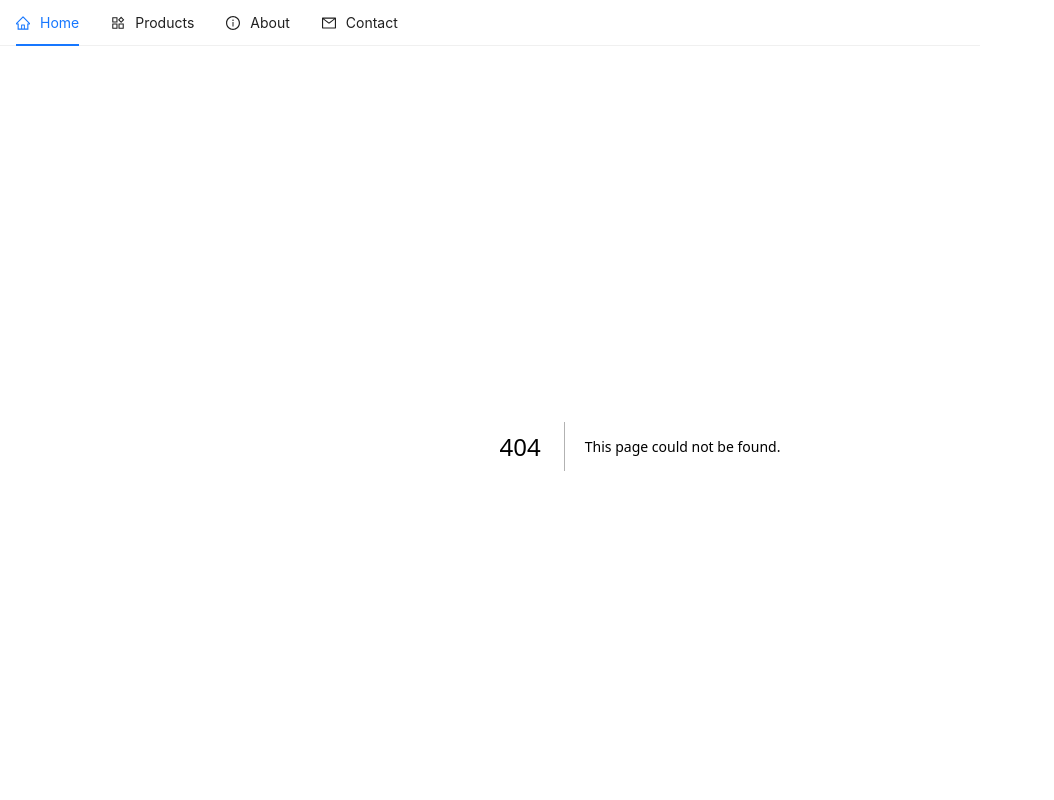
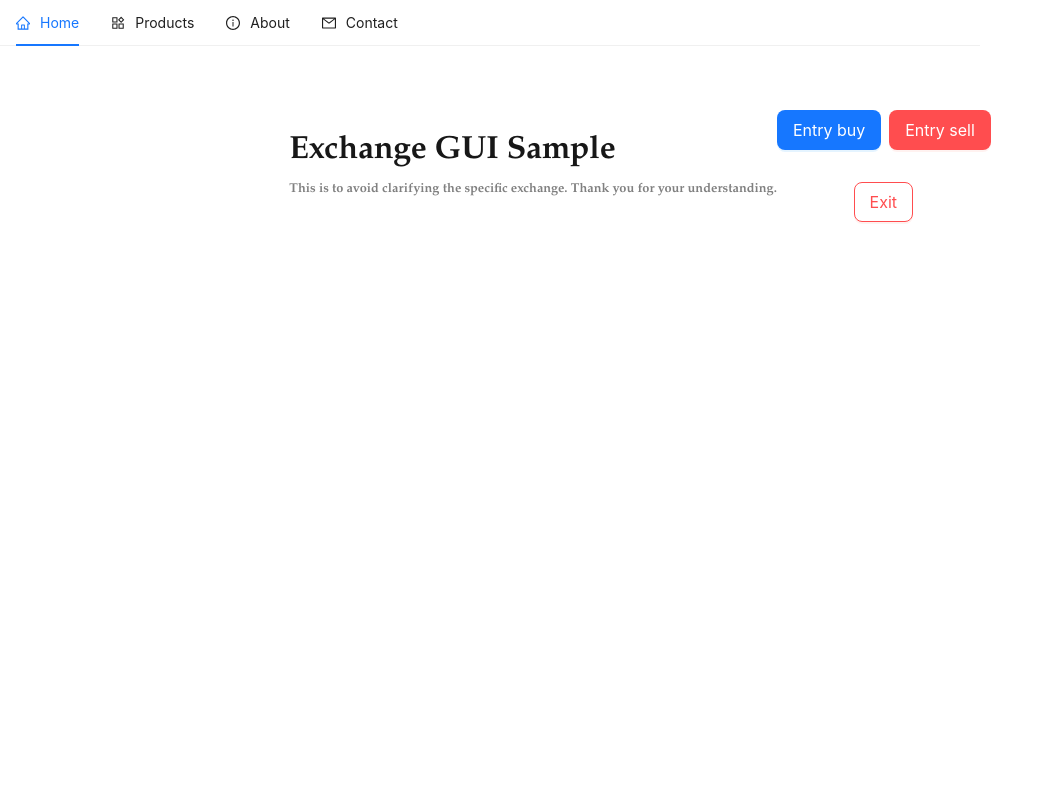
Before and after one commit to sui-ring/produsts-web-nextjs, a Next.js app: page /demo-exchange in a window 1280 px wide. Before the commit this address had no page. Shown: the top 800 px of the page, without its empty margins (0-1054 px from the left). Built offline with nearby package versions, Linux system fonts and the light colour scheme.

Commit message:
add youtube

```diff
--- /dev/null
+++ b/src/app/demo-exchange/page.tsx
@@ -0,0 +1,123 @@
+'use client';
+
+import React, { useMemo, useState } from 'react';
+
+import { Button, Col, Flex, notification, Row, Space } from "antd";
+import type { NotificationArgsProps } from 'antd';
+
+type NotificationPlacement = NotificationArgsProps['placement'];
+
+const Context = React.createContext({ name: 'Default' });
+
+const Demo = () => {
+    const [api, contextHolder] = notification.useNotification();
+
+    const [logger, setLogger] = useState<String[]>([]);
+
+
+    const openNotification = (side: String) => {
+        if (side === "entry buy") {
+            api.info({
+                message: `Notification: order to ${side}`,
+                description: side + " order has been entered",
+                placement: 'bottomRight',
+            });
+        } else if (side === "entry sell") {
+            api.success({
+                message: `Notification: order to ${side}`,
+                description: side + " order has been entered",
+                placement: 'bottomRight',
+            });
+        } else {
+            api.warning({
+                message: `Notification: order to ${side}`,
+                description: side + " order has been closed",
+                placement: 'bottomRight',
+            });
+        }
+
+        const nowDate = new Date();
+        setLogger([`${nowDate.toUTCString()}: ${side} order has been done`, ...logger]);
+    };
+
+    const contextValue = useMemo(() => ({ name: 'Ant Design' }), []);
+
+
+    return (
+        <>
+            <Context.Provider value={contextValue}>
+                {contextHolder}
+                <Flex
+                    justify="center"
+                    align="center" style={{ width: '100%', height: '30vh' }}>
+                    <h1 style={{ marginBottom: '2rem' }}>Exchange GUI Sample
+                        <small>This is to avoid clarifying the specific exchange. Thank you for your understanding.</small>
+                    </h1>
+                    <Row>
+                        <Col span={24}>
+                            <Row gutter={16}>
+                                <Col span={24}>
+                                    <Space>
+
+                                        <Button size='large' type='primary' onClick={() => openNotification("entry buy")}>
+                                            Entry buy
+                                        </Button>
+                                        <Button size='large' danger type='primary' onClick={() => openNotification("entry sell")}>
+                                            Entry sell
+                                        </Button>
+                                    </Space>
+                                </Col>
+                            </Row>
+
+                            <Row gutter={16} style={{ marginTop: '2rem' }}>
+                                <Col span={24} offset={8}>
+                                    <Button size='large' danger onClick={() => openNotification("exit")}>
+                                        Exit
+                                    </Button>
+                                </Col>
+                            </Row>
+                        </Col>
+                    </Row>
+                </Flex>
+
+                <Flex
+                    justify="center"
+                    align="center" style={{ width: '100%', height: '70vh' }}>
+                    <Row>
+                        <Col span={24}>
+                            <Row gutter={16}>
+                                <Col span={24}>
+                                    {/* views logger, if has loggers */}
+                                    {logger.length > 0 && (
+                                        <Row gutter={16} style={{ marginTop: '2rem' }}>
+                                            <Col span={24}>
+                                                <Space direction='vertical'>
+                                                    <h3>Logger
+                                                        <Button type='link' onClick={
+                                                            () => setLogger([])
+                                                        }>
+                                                            Clear
+                                                        </Button>
+                                                    </h3>
+                                                    <div style={{ maxHeight: '300px', overflowY: 'auto' }}>
+                                                        <ul>
+                                                            {logger.map((log, index) => (
+                                                                <li key={index}>{log}</li>
+                                                            ))}
+                                                        </ul>
+                                                    </div>
+                                                </Space>
+                                            </Col>
+                                        </Row>
+                                    )}
+                                </Col>
+                            </Row>
+                        </Col>
+                    </Row>
+                </Flex>
+            </Context.Provider>
+        </>
+    )
+}
+
+export default Demo;
--- a/src/app/products/signalrs/page.tsx
+++ b/src/app/products/signalrs/page.tsx
@@ -36,7 +36,7 @@ const ProductSignalrs = () => {
 
                 <Row>
                     <Col style={{ textAlign: 'center', margin: '0 auto' }}>
-                        <iframe width="100%" height="100%" src="https://www.youtube.com/embed/A1rQwFQ7yZw?si=Aa5idZQykmB1kypb" title="YouTube video player" frameBorder="0" allow="accelerometer; autoplay; clipboard-write; encrypted-media; gyroscope; picture-in-picture; web-share" referrerPolicy="strict-origin-when-cross-origin" allowFullScreen></iframe>
+                        <iframe width="100%" height="100%" src="https://www.youtube.com/embed/UvAwCDRahTQ?si=5iiUJc7hNQURGIlK" title="YouTube video player" frameBorder="0" allow="accelerometer; autoplay; clipboard-write; encrypted-media; gyroscope; picture-in-picture; web-share" referrerPolicy="strict-origin-when-cross-origin" allowFullScreen></iframe>
                     </Col>
                 </Row>
 
```
